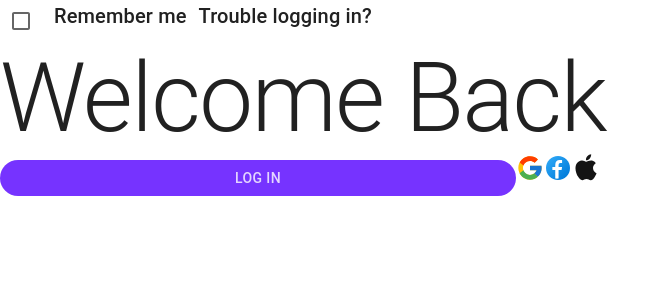
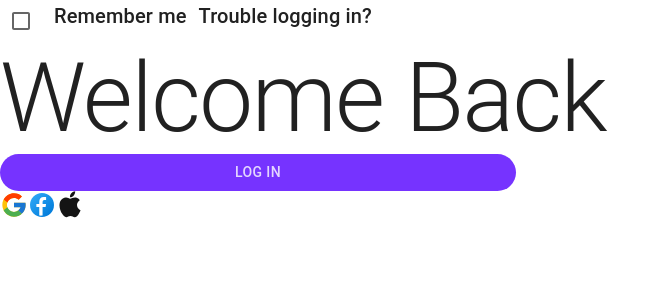
Before and after one commit to Nikhil-Sharma-CS/React-Projects, a React (Create React App) app in the folder React with Typescript/react-ts/: page / in a window 1280 px wide. Shown: the top 300 px of the page, without its empty margins (0-670 px from the left). Built offline with nearby package versions, Linux system fonts and the light colour scheme.

Commit message:
:construction: wip: wip

```diff
--- a/React with Typescript/react-ts/src/components/molecules/IconList/index.tsx
+++ b/React with Typescript/react-ts/src/components/molecules/IconList/index.tsx
@@ -1,10 +1,16 @@
 import React from "react";
 import { Icons } from "../../utils/constants";
 import Icon from "../../atoms/Icon";
+import { Box, styled } from "@mui/material";
+
+const StyledIconContainer = styled(Box)(({}) => ({
+  display: "flex",
+}));
 
 const IconList = () => {
   return (
     <>
+      <StyledIconContainer>
         {Icons.map((icon, index) => (
           <Icon
             key={index}
@@ -14,6 +20,7 @@ const IconList = () => {
             height={40}
           />
         ))}
+      </StyledIconContainer>
     </>
   );
 };
```
Lines whose indentation alone changed are shown as unchanged.
